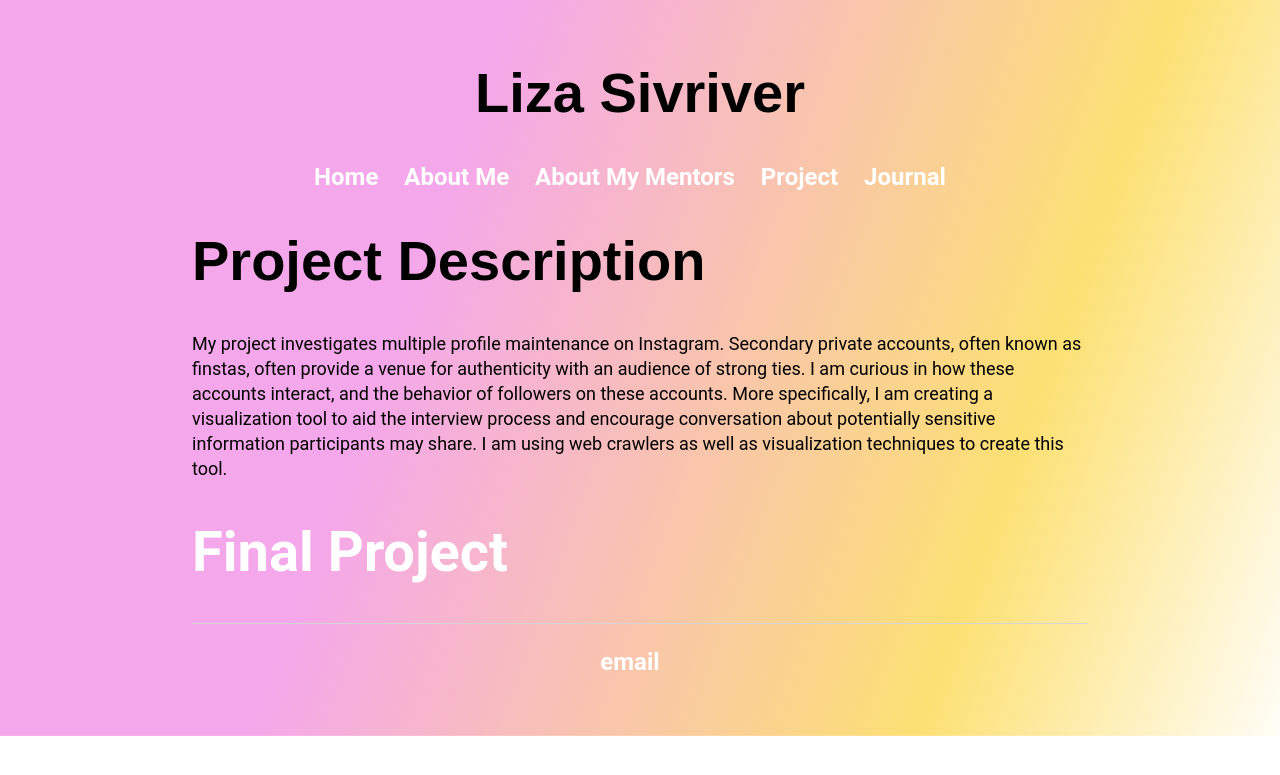
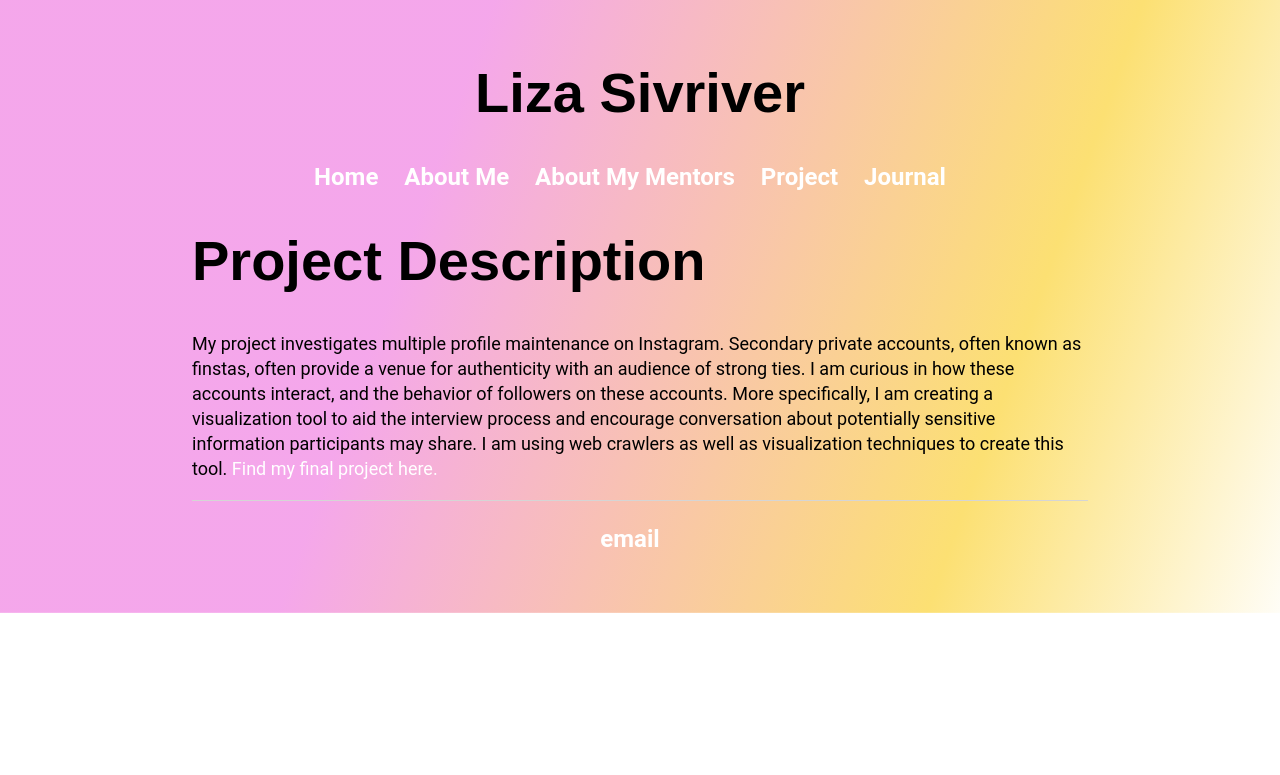
Before and after one commit to lizasivriver/lizasivriver, a Jekyll site: the page built from project.html, in a window 1280 px wide. Shown: the top 775 px of the page. Built offline with Jekyll 4.4.1, drawn with Linux system fonts in a browser that asks for light colours.

Commit message:
Update project.html

```diff
--- a/project.html
+++ b/project.html
@@ -6,7 +6,8 @@ title: My Project
   <h1>Project Description</h1>
    <p style="font-size:18px;">
    My project investigates multiple profile maintenance on Instagram. Secondary private accounts, often known as finstas, often provide a venue for authenticity with an audience of strong ties. I am curious in how these accounts interact, and the behavior of followers on these accounts. More specifically, I am creating a visualization tool to aid the interview process and encourage conversation about potentially sensitive information participants may share. I am using web crawlers as well as visualization techniques to create this tool.
-   </p>
+    <a href = "https://lizasivriver.github.io/final.html">Find my final project here. </a>
+  </p>
 
-   <h1><a href = "https://lizasivriver.github.io/final.html">Final Project</a></h1>
+
 </div><!-- /.blurb -->
```
